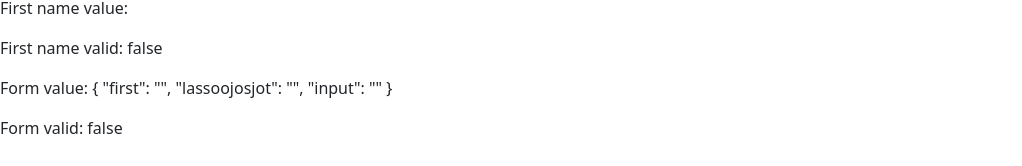
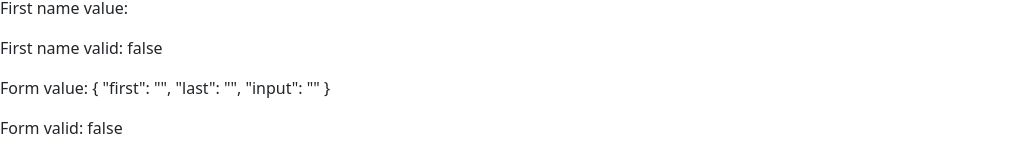
Before and after one commit to ArthurG35/calculLSPD, an Angular app: page / in a window 1280 px wide. Shown: the part 276-442 px from the top of the page, without its empty margins (0-1022 px from the left). Built offline with nearby package versions, Linux system fonts and the light colour scheme.

Commit message:
tnew test push

```diff
--- a/src/app/list/list.component.html
+++ b/src/app/list/list.component.html
@@ -10,7 +10,7 @@
             <span class="input-group-text" id="addon-wrapping">
         <fa-icon [icon]="faUser"></fa-icon>
       </span>
-            <input type="text" name="lassoojosjot" ngModel required #last="ngModel" class="form-control" placeholder="Prénom" aria-label="prenom" aria-describedby="addon-wrapping" />
+            <input type="text" name="last" ngModel required #last="ngModel" class="form-control" placeholder="Prénom" aria-label="prenom" aria-describedby="addon-wrapping" />
         </div>
     </div>
     <div ng-app="myApp" ng-controller="myCtrl">
```
